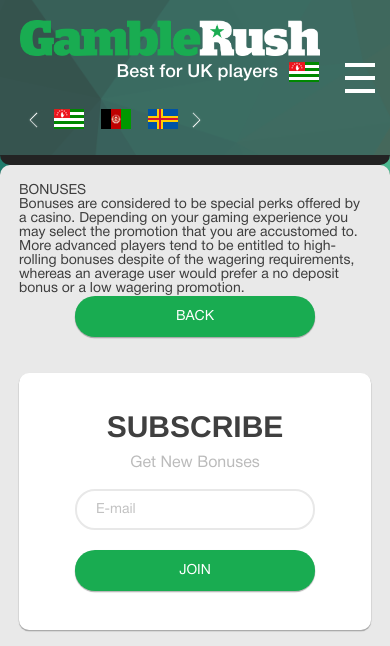
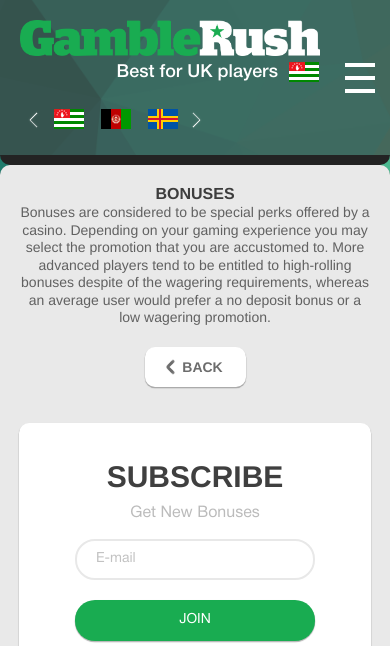
Before and after one commit to sheep-fish-vert/royalBonuseBlog, a website: page src/contacts.html in a window 390 px wide. Shown: the top 646 px of the page. Drawn offline with nearby package versions, Linux system fonts and the light colour scheme; files that its build step writes are made by us from their sources; a web font is replaced by a local one.

Commit message:
content-top & basic ctext added

```diff
--- a/src/partials/content-top.html
+++ b/src/partials/content-top.html
@@ -6,7 +6,7 @@
     </div>
 
     <div class="content-right">
-        <a href="#" class="button button-white">
+        <a href="#" class="button">
             <span>back</span>
         </a>
     </div>
--- a/src/sass/adaptation_develop/dev_1_adaptation.scss
+++ b/src/sass/adaptation_develop/dev_1_adaptation.scss
@@ -76,6 +76,15 @@
 }
 @media screen and (max-width: 767px){
 
+    /* content-top */
+
+        .content-top{
+            .content-left{padding: 0 20px 0 0;width: calc(100% - 120px);}
+            .content-right{padding-right: 0;}
+        }
+
+    /* /content-top */
+
 }
 @media screen and (max-width: 666px){
 
@@ -91,6 +100,14 @@
         }
 
     /* /header */
+
+    /* content-top */
+
+        .content-top{flex-direction:column;align-items:flex-start;margin-bottom: 0;
+            .content-left{width: 100%;padding: 0;margin-bottom: 20px;}
+        }
+
+    /* /content-top */
 
 }
 @media screen and (max-width: 640px){
@@ -137,6 +154,12 @@
 
     /* /footer */
 
+    /* content-top */
+
+        .content-top{text-align: center;align-items: center;}
+
+    /* /content-top */
+
 }
 @media screen and (max-width: 320px){
 
--- a/src/sass/develop/dev_1.scss
+++ b/src/sass/develop/dev_1.scss
@@ -18,7 +18,13 @@
             .flags-slider{padding-top: 22px;margin-right: 25px;
                 .flags-slider-wrap{width: 140px;margin-bottom: 0;
                     .slider-item{width: 32px;height: 32px;text-align: center;
-                        a{display: inline-block;}
+                        a{display: inline-block;position: relative;
+                            &:before{content:'';display: block;position:absolute;top:50%;left:50%;z-index: 0;width: 75%;height: 75%;border-radius: 50%;transform:translate(-50%, -50%);transition:all 300ms ease;}
+                            img{position: relative;z-index: 1;}
+                            &:hover{
+                                &:before{box-shadow:0 0 8px 0 rgba(255, 138, 0, .75);background-color:rgba(255, 138, 0, .35)}
+                            }
+                        }
                     }
                     .slick-arrow{width: 10px;height: 15px;font-size: inherit;color:transparent;background-color: transparent;
                         &:before, &:after{content:'';display: block;position: absolute;line-height: 0;width: 10px;height: 1px;background-color: #fff;top:50%;box-shadow:0 0 3px 0 rgba(255, 255, 255, .25);transition:background-color 300ms ease;}
@@ -148,8 +154,22 @@
 
 /* content-top */
 
-    .content-top{
-
+    .content-top{margin-bottom: 30px;display: flex;align-items:center;justify-content:space-between;
+        .content-left{width: calc(100% - 160px);padding: 0 20px;}
+        .content-right{padding-right: 20px;
+            .button{width: 101px;height: 40px;background-color: #fff;box-shadow:1 0 25px 0 rgba(41, 41, 41, .34);border-radius: 10px;transition:background-color 300ms ease;
+                span{color:#6c6c6c;font-weight: 700;text-transform: uppercase;font-weight: 700;padding-left:15px;position: relative;transition:color 300ms ease;
+                    &:before, &:after{content:'';display: block;position: absolute;left:0;width: 10px;height: 3px;border-radius:5px;background-color: #6c6c6c;border-radius: 30%;transform-origin:0 50%;transition:background-color 300ms ease;}
+                    &:before{transform:rotate(45deg) translateZ(0px);top:calc(50% - 2px);}
+                    &:after{transform:rotate(-45deg) translateZ(0px);top:calc(50% - 1px);}
+                }
+                &:hover{background-color:#6c6c6c;
+                    span{color:#fff;
+                        &:before, &:after{background-color: #fff;}
+                    }
+                }
+            }
+        }
     }
 
 /* /content-top */
--- a/src/sass/style_basic.scss
+++ b/src/sass/style_basic.scss
@@ -10,6 +10,24 @@
 .hidden-block{position:absolute;left:-99999em;top:-99999em;}
 
 /* /helping adds*/
+
+/* ctext */
+
+    .ctext{
+
+        h1, h2, h3, h4, h5, h6{font-weight: 700;line-height: 1.25;}
+        h6{font-size: 16px;}
+        h5{font-size: 18px;}
+        h4{font-size: 20px;}
+        h3{font-size: 22px;}
+        h2{font-size: 24px;}
+        h1{font-size: 26px;}
+
+        p{color:#616161;font-weight: 200;font-size: 14px;line-height: 1.25;}
+
+    }
+
+/* /ctext */
 
 /* base styles*/
 *,*:before, *:after{box-sizing:border-box;outline:none;}
```
